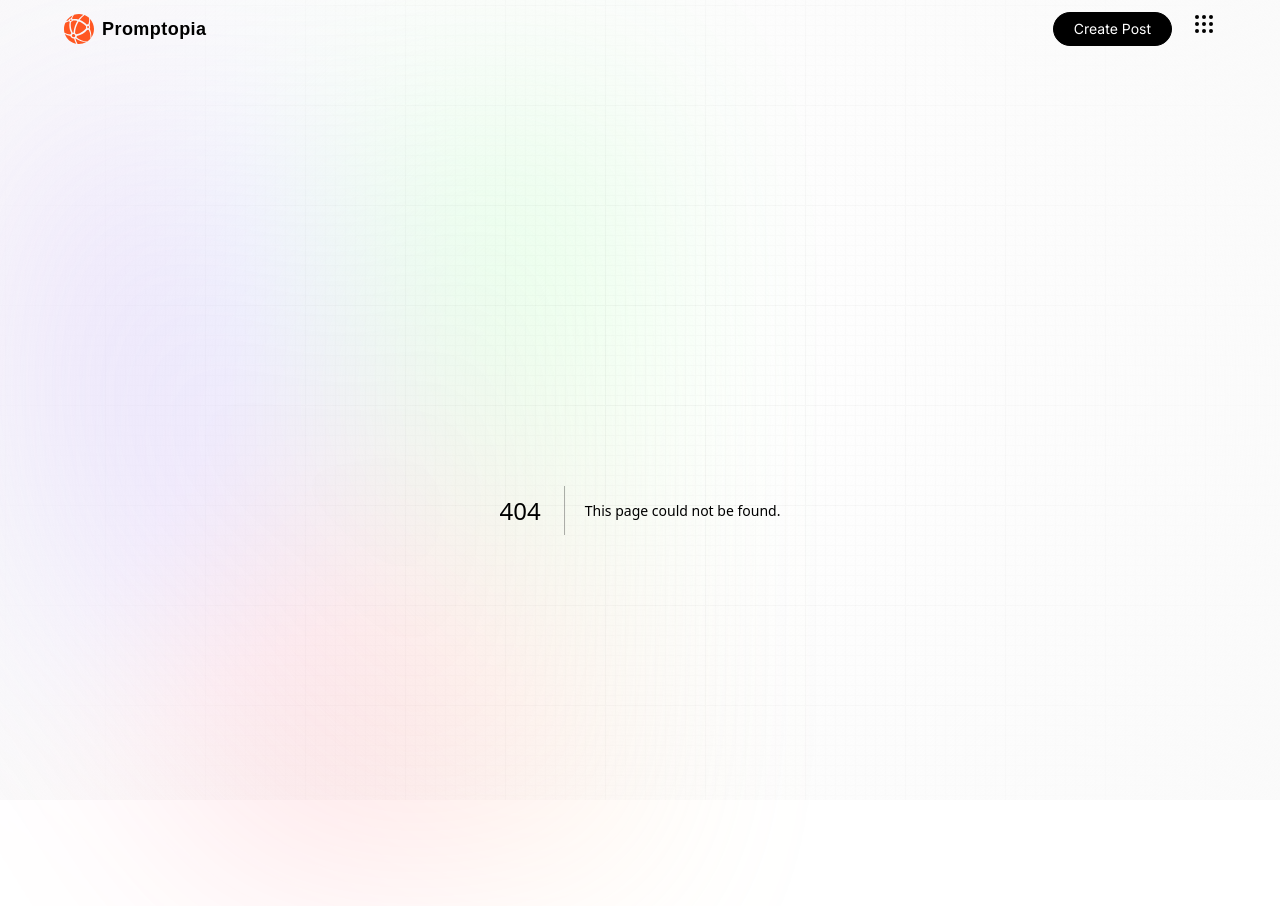
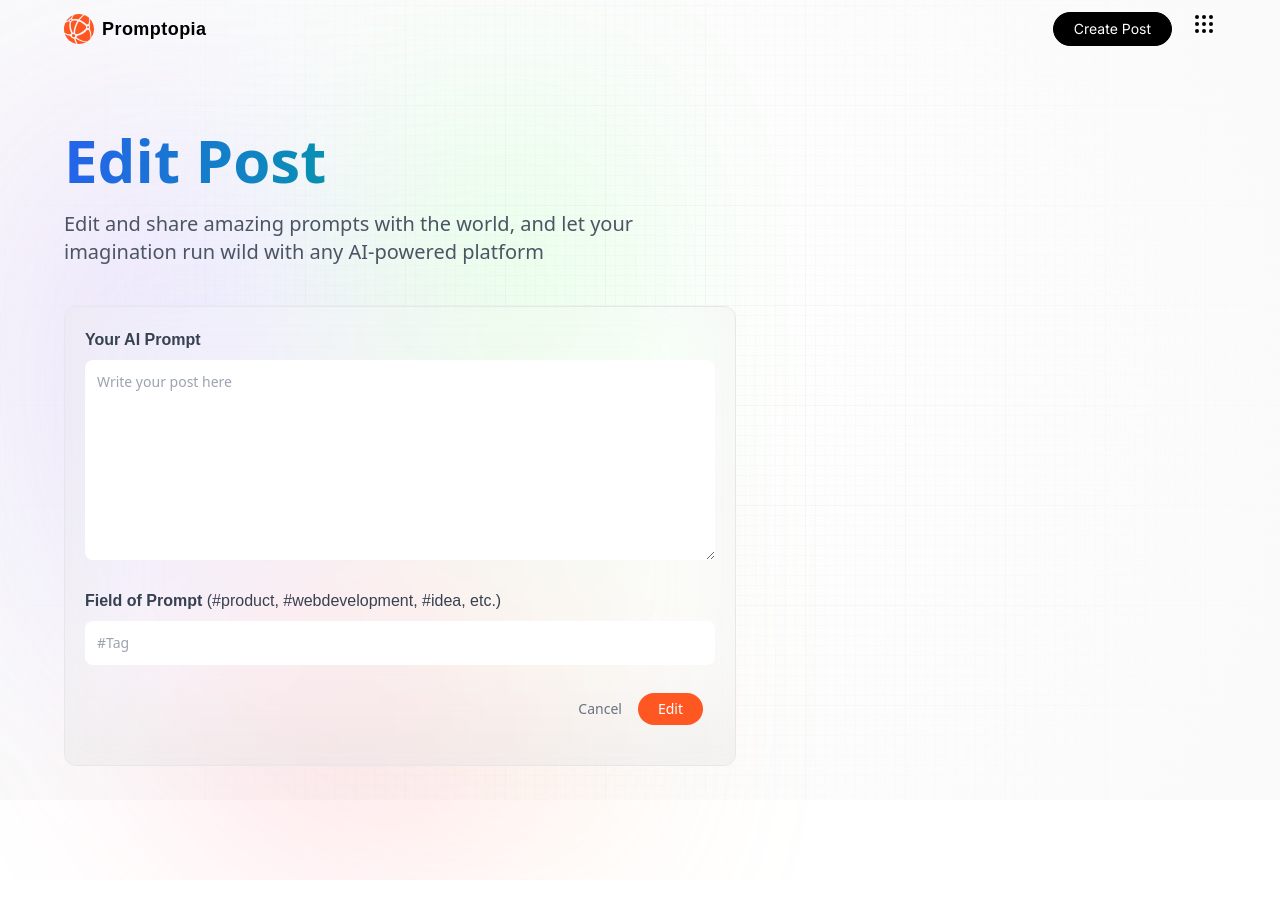
Before and after one commit to rizwanishaq/next-crud-app, a Next.js app: page /update-prompt in a window 1280 px wide. Before the commit this address had no page. Shown: the top 906 px of the page. After the commit the page ends 880 px from the top, so only its background shows below. Built offline with nearby package versions, Linux system fonts and the light colour scheme.

Commit message:
2nd commit

```diff
--- /dev/null
+++ b/app/api/prompt/[id]/route.js
@@ -0,0 +1,52 @@
+import Prompt from "@models/Prompt";
+import { connectToDB } from "@utils/database";
+
+// GET (read)
+
+export const GET = async (req, { params }) => {
+  console.log(params);
+  try {
+    await connectToDB();
+    const prompt = await Prompt.findById(params.id);
+
+    if (!prompt) return new Response("Prompt not found", { status: 404 });
+
+    return new Response(JSON.stringify(prompt), { status: 200 });
+  } catch (error) {
+    return new Response("Failed to fetch all prompts", { status: 500 });
+  }
+};
+
+// PATCH (update)
+
+export const PATCH = async (req, { params }) => {
+  const { prompt, tag } = await req.json();
+  try {
+    await connectToDB();
+    const existingPrompt = await Prompt.findById(params.id);
+
+    if (!prompt) return new Response("Prompt not found", { status: 404 });
+
+    existingPrompt.prompt = prompt;
+    existingPrompt.tag = tag;
+
+    await existingPrompt.save();
+
+    return new Response(JSON.stringify(existingPrompt), { status: 200 });
+  } catch (error) {
+    return new Response("Failed to fetch all prompts", { status: 500 });
+  }
+};
+
+// DELETE (delete)
+
+export const DELETE = async (req, { params }) => {
+  try {
+    await connectToDB();
+    await Prompt.findByIdAndDelete(params.id);
+
+    return new Response("Prompt deleted successfully", { status: 200 });
+  } catch (error) {
+    return new Response("Failed to fetch all prompts", { status: 500 });
+  }
+};
--- /dev/null
+++ b/app/update-prompt/page.jsx
@@ -0,0 +1,64 @@
+"use client";
+
+import { useState, useEffect } from "react";
+import { useRouter, useSearchParams } from "next/navigation";
+import Form from "@components/Form";
+
+const UpdatePage = () => {
+  const router = useRouter();
+  const searchParams = useSearchParams();
+  const promptId = searchParams.get("id");
+  const [submitting, setSubmitting] = useState(false);
+  const [post, setPost] = useState({
+    prompt: "",
+    tag: "",
+  });
+
+  useEffect(() => {
+    const getPromptDetails = async () => {
+      const response = await fetch(`/api/prompt/${promptId}`);
+      const data = await response.json();
+      setPost({
+        prompt: data.prompt,
+        tag: data.tag,
+      });
+    };
+    if (promptId) getPromptDetails();
+  }, [promptId]);
+
+  const updatePrompt = async (e) => {
+    e.preventDefault();
+    setSubmitting(true);
+    if (!promptId) return alert("Prompt ID not found");
+
+    try {
+      const response = await fetch(`/api/prompt/${promptId}`, {
+        method: "PATCH",
+        body: JSON.stringify({
+          prompt: post.prompt,
+          tag: post.tag,
+        }),
+      });
+
+      if (response.ok) {
+        router.push("/");
+      }
+    } catch (error) {
+      console.log(error);
+    } finally {
+      setSubmitting(false);
+    }
+  };
+
+  return (
+    <Form
+      type="Edit"
+      post={post}
+      setPost={setPost}
+      submitting={submitting}
+      handleSubmit={updatePrompt}
+    />
+  );
+};
+
+export default UpdatePage;
--- a/components/Feed.jsx
+++ b/components/Feed.jsx
@@ -1,27 +1,35 @@
 "use client";
 
 import { useState, useEffect } from "react";
-import PromptCard from "./PromptCard";
-
-const PromptCardList = ({ data, handleTagClick }) => {
-  return (
-    <div className="mt-16 prompt_layout">
-      {data.map((post) => (
-        <PromptCard
-          key={post._id}
-          post={post}
-          handleTagClick={handleTagClick}
-        />
-      ))}
-    </div>
-  );
-};
+import PromptCardList from "./PromptCardList";
+import { usePathname, useRouter } from "next/navigation";
 
 const Feed = () => {
+  const router = useRouter();
   const [searchText, setSearchText] = useState("");
   const [posts, setPosts] = useState([]);
 
   const handleSearchChange = (e) => {};
+  const handleEdit = (post) => {
+    router.push(`/update-prompt?id=${post._id}`);
+  };
+  const handleDelete = async (post) => {
+    const hasConfirmed = confirm(
+      "Are you sure you want to delete this prompt?"
+    );
+
+    if (hasConfirmed) {
+      try {
+        await fetch(`/api/prompt/${post._id.toString()}`, {
+          method: "DELETE",
+        });
+        const filterePosts = posts.filter((p) => p._id !== post._id);
+        setPosts(filterePosts);
+      } catch (error) {
+        console.log(error);
+      }
+    }
+  };
 
   useEffect(() => {
     const fetchPosts = async () => {
@@ -45,7 +53,12 @@ const Feed = () => {
           className="search_input peer"
         />
       </form>
-      <PromptCardList data={posts} handleTagClick={handleSearchChange} />
+      <PromptCardList
+        data={posts}
+        handleTagClick={handleSearchChange}
+        handleEdit={handleEdit}
+        handleDelete={handleDelete}
+      />
     </section>
   );
 };
--- a/components/PromptCard.jsx
+++ b/components/PromptCard.jsx
@@ -45,8 +45,22 @@ const PromptCard = ({ post, handleTagClick, handleEdit, handleDelete }) => {
         className="font-inter text-sm blue_gradient cursor-pointer"
         onClick={() => handleTagClick && handleTagClick(post.tag)}
       >
-        {post.tag}
+        #{post.tag}
       </p>
+      <div className="mt-5 flex-center gap-4 border-t border-gray-100 pt-3">
+        <p
+          className="font-inter text-sm green_gradient cursor-pointer"
+          onClick={() => handleEdit(post)}
+        >
+          Edit
+        </p>
+        <p
+          className="font-inter text-sm orange_gradient cursor-pointer"
+          onClick={() => handleDelete(post)}
+        >
+          Delete
+        </p>
+      </div>
     </div>
   );
 };
--- /dev/null
+++ b/components/PromptCardList.jsx
@@ -0,0 +1,20 @@
+import React from "react";
+import PromptCard from "./PromptCard";
+
+const PromptCardList = ({ data, handleTagClick, handleEdit, handleDelete }) => {
+  return (
+    <div className="mt-16 prompt_layout">
+      {data.map((post) => (
+        <PromptCard
+          key={post._id}
+          post={post}
+          handleTagClick={handleTagClick}
+          handleEdit={handleEdit}
+          handleDelete={handleDelete}
+        />
+      ))}
+    </div>
+  );
+};
+
+export default PromptCardList;
```
